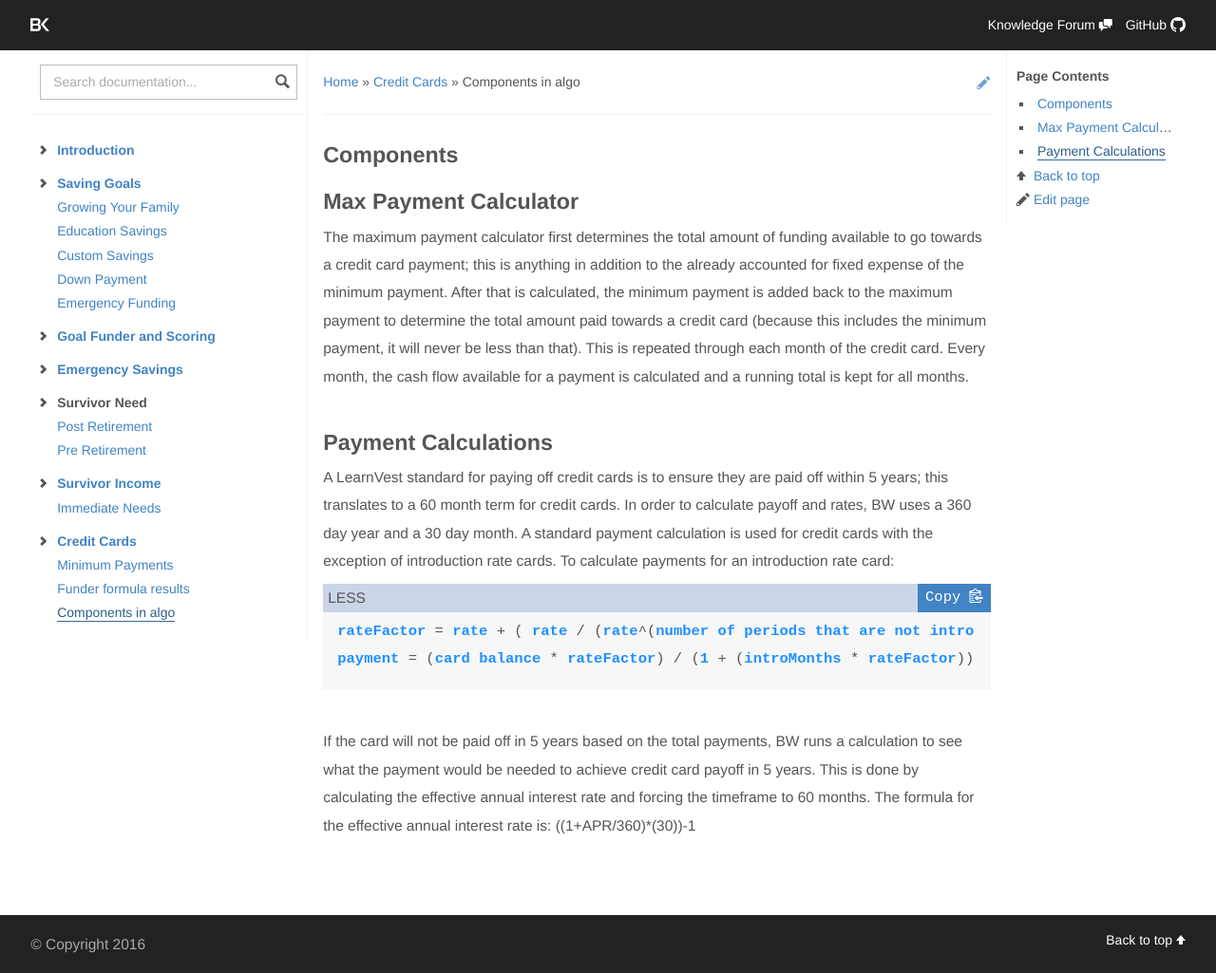
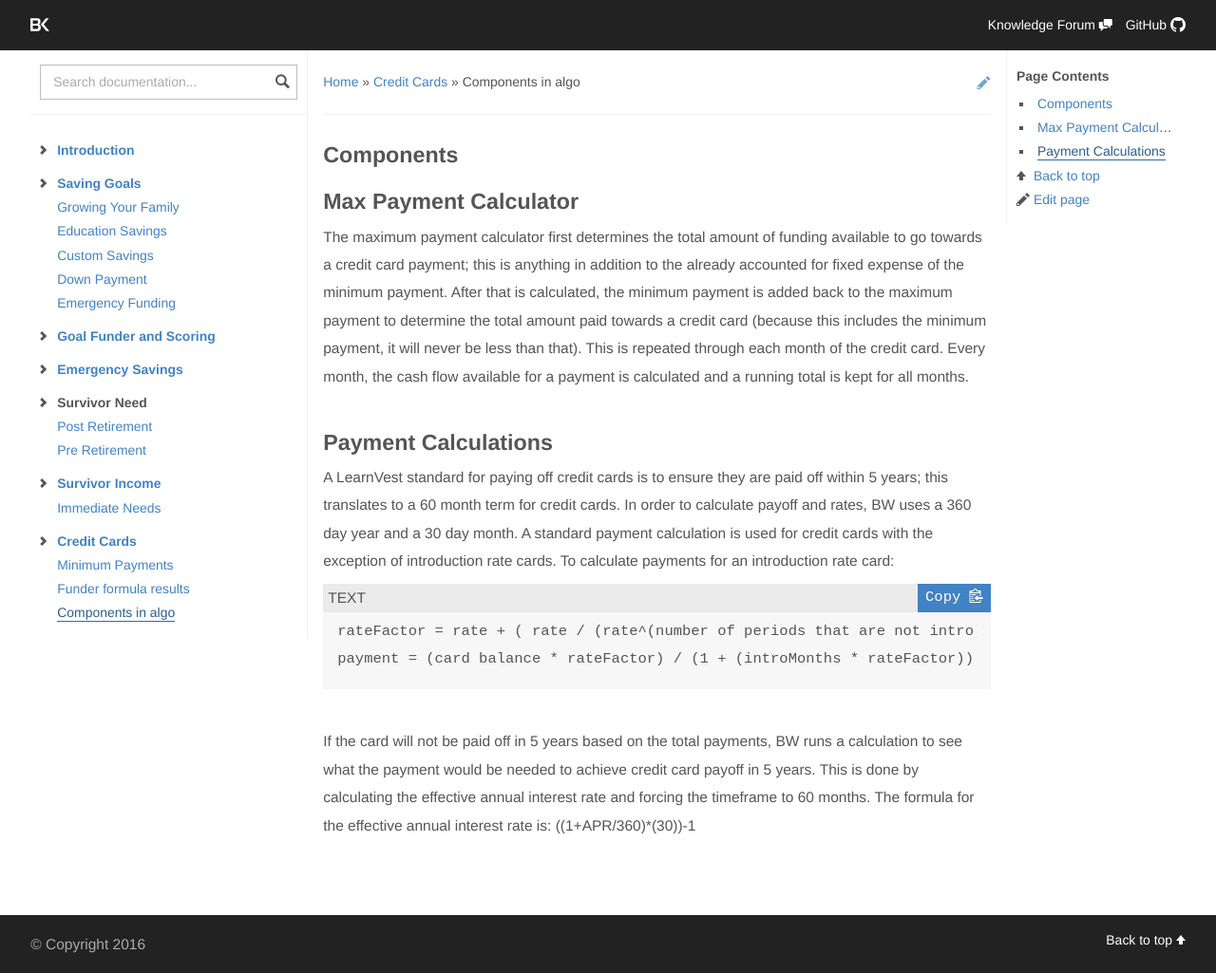
Before and after one commit to skoroth-kw/dockit, a Jekyll site: the page built from credit-cards/components-in-algo.md, in a window 1280 px wide. Shown: the whole page at 95% size. Built offline with Jekyll 4.4.1, drawn with Linux system fonts in a browser that asks for light colours; nearby versions of some CDN libraries.

Commit message:
Updated components-in-algo.md

```diff
--- a/credit-cards/components-in-algo.md
+++ b/credit-cards/components-in-algo.md
@@ -14,7 +14,7 @@ The maximum payment calculator first determines the total amount of funding avai
 
 A LearnVest standard for paying off credit cards is to ensure they are paid off within 5 years; this translates to a 60 month term for credit cards. In order to calculate payoff and rates, BW uses a 360 day year and a 30 day month.  A standard payment calculation is used for credit cards with the exception of introduction rate cards. To calculate payments for an introduction rate card:
 
-{% highlight sass %}
+{% highlight text %}
 
 rateFactor = rate + ( rate / (rate^(number of periods that are not intro) - 1)))
 payment = (card balance * rateFactor) / (1 + (introMonths * rateFactor))
```
